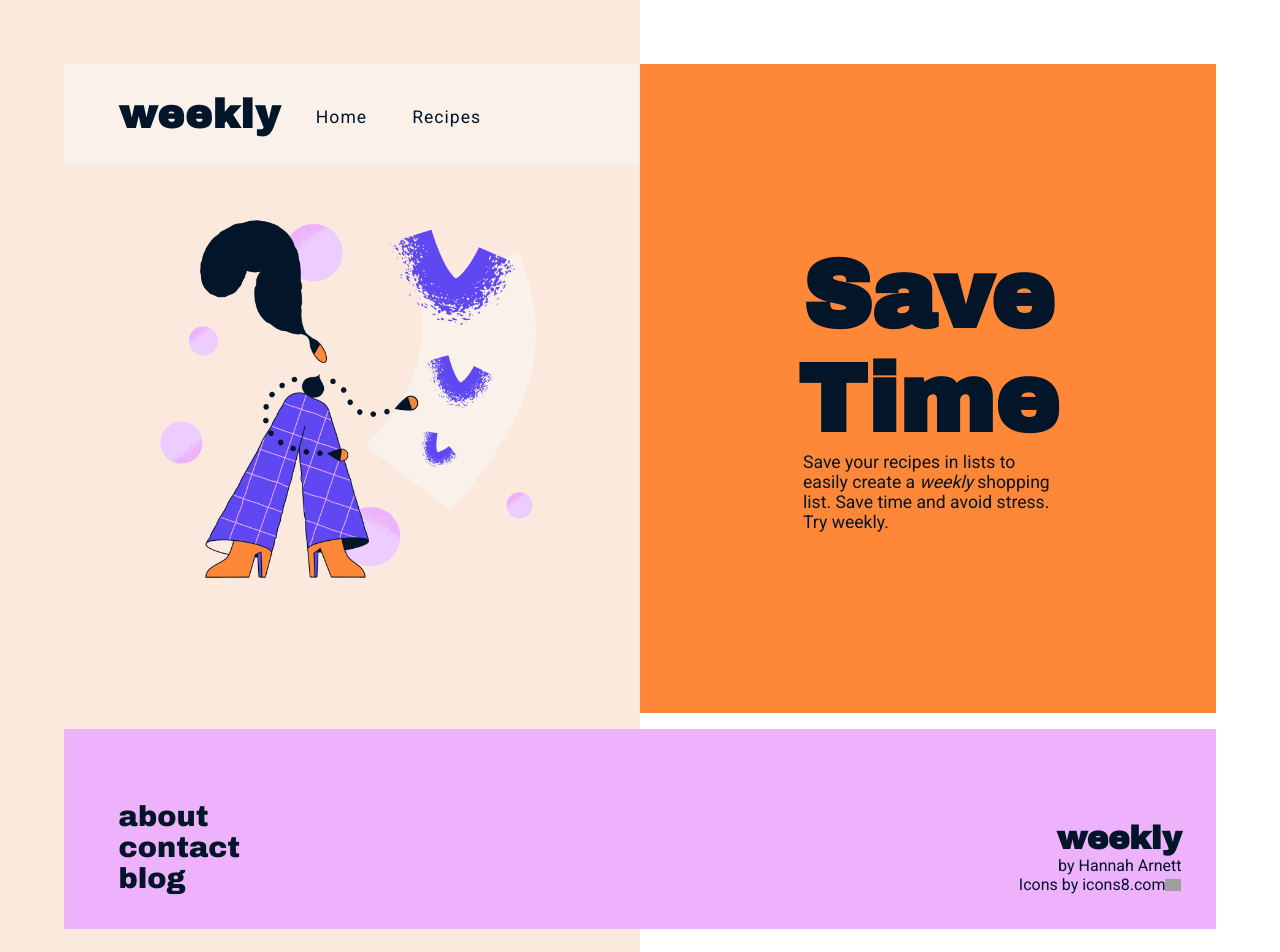
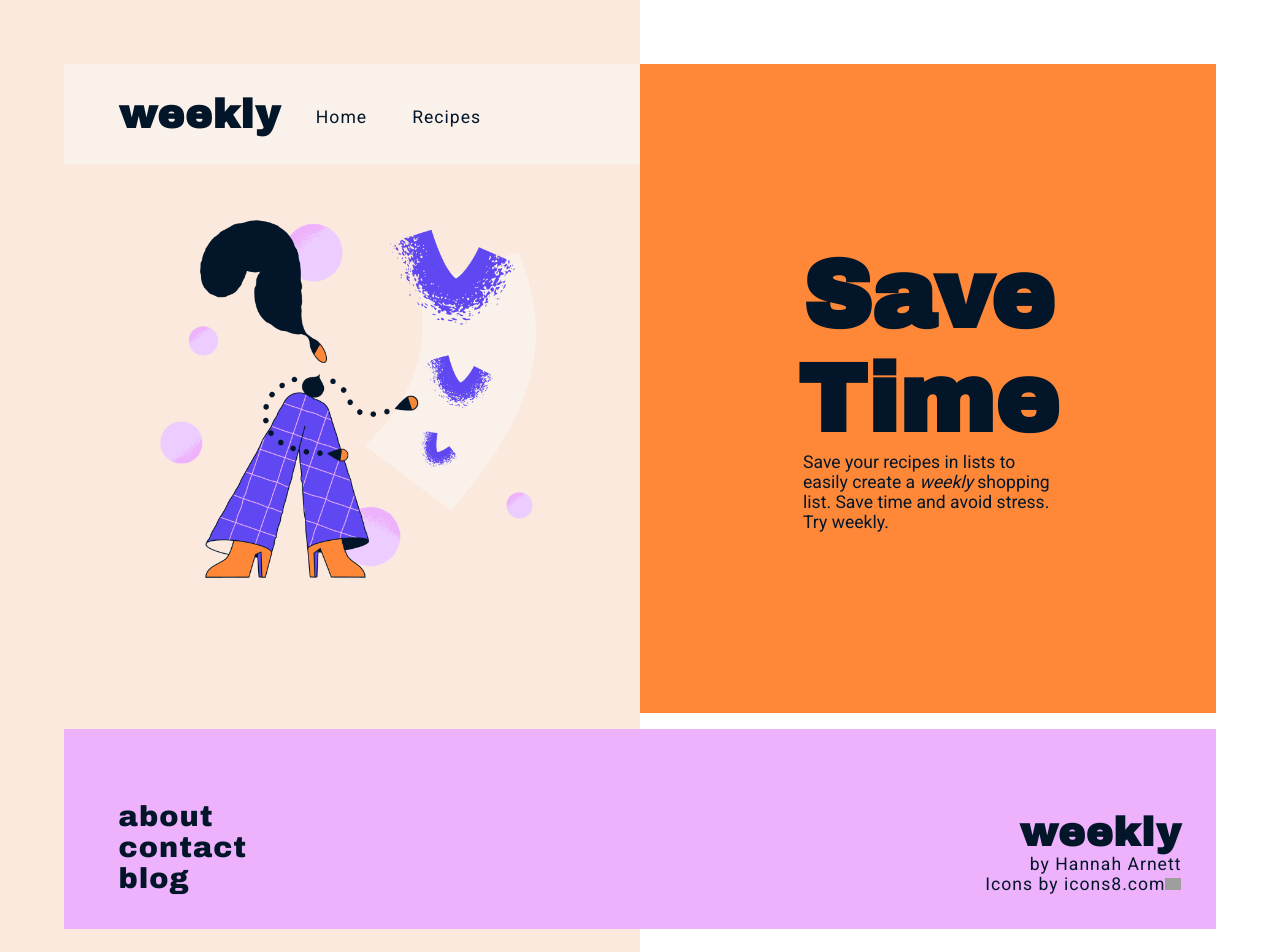
Before and after one commit to hannaharnett/weekly, a React (Create React App) app: page / in a window 1280 px wide. Shown: the top 952 px of the page. Built offline with nearby package versions, Linux system fonts and the light colour scheme; grey boxes are pictures that could not be loaded.

Commit message:
update font-sizes

```diff
--- a/src/footer.scss
+++ b/src/footer.scss
@@ -5,6 +5,7 @@ footer {
   display: flex;
   justify-content: space-between;
   align-items: flex-end;
+  letter-spacing: 1px;
   height: 200px;
   background-color: $pink;
   margin-top: 5%;
@@ -27,6 +28,7 @@ footer {
   }
   .footer-credits {
     text-align: right;
+    font-size: 1.1rem;
     @include respond-until(sm) {
       text-align: center;
     }
@@ -43,7 +45,7 @@ footer {
     }
 
     .footer-logo {
-      font-size: 2rem;
+      font-size: 2.5rem;
       font-family: "Archivo Black", sans-serif;
     }
   }
```
